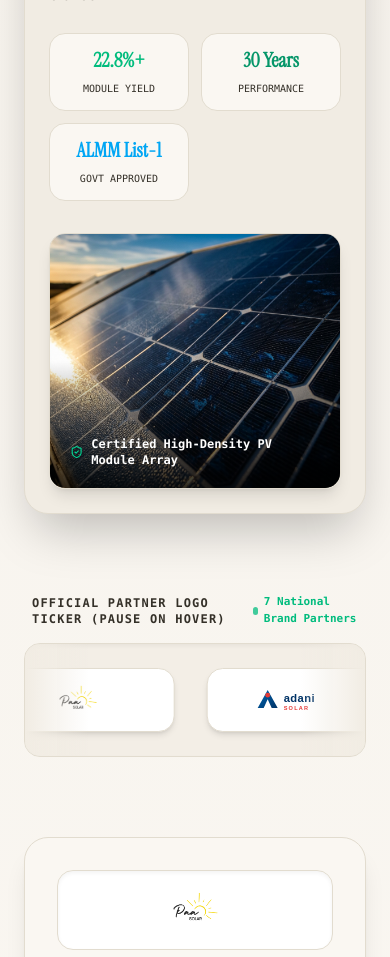
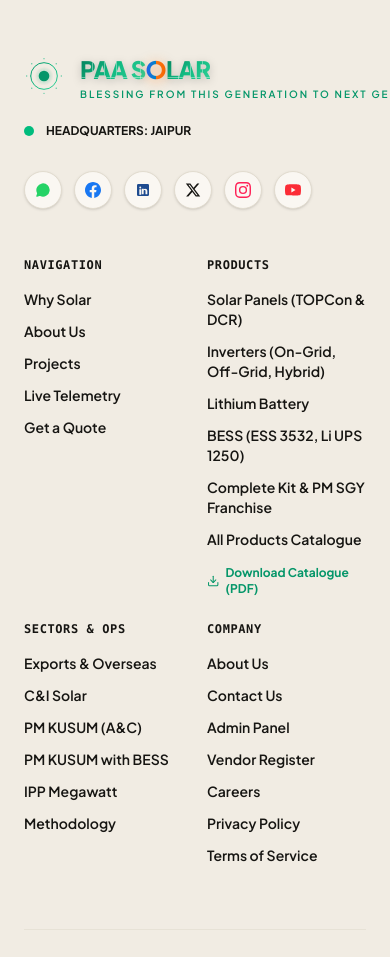
Before and after one commit to anshulbhrdwaj/PaaSolar, a Next.js app: page /en/products/battery in a window 390 px wide. Shown: the part 5680-6637 px from the top of the page. Built offline with nearby package versions, Linux system fonts and the light colour scheme.

Commit message:
refactor: remove hardware feature banner and redundant brand details from PartnerLogosSection

```diff
--- a/src/components/sections/PartnerLogosSection.tsx
+++ b/src/components/sections/PartnerLogosSection.tsx
@@ -2,85 +2,63 @@
 
 import React from 'react';
 import Image from 'next/image';
-import { Award, CheckCircle2, SunMedium, ShieldCheck } from 'lucide-react';
+import { Award } from 'lucide-react';
 
 interface PartnerBrand {
   name: string;
   logoUrl: string;
   tagline: string;
   badge: string;
-  accent: string;
-  description: string;
 }
 
 export const partnerBrands: PartnerBrand[] = [
-  {
-    name: 'PAA SOLAR',
-    logoUrl: '/Paa.png',
-    tagline: 'Flagship Hardware & BESS Storage',
-    badge: 'DIRECT DISTRIBUTOR',
-    accent: 'border-amber-500/40 text-amber-500 bg-amber-500/10',
-    description: 'N-Type TOPCon panels, smart string inverters, LiFePO4 battery banks, and containerized BESS 3532 storage.',
-  },
   {
     name: 'ADANI SOLAR',
     logoUrl: '/partner-logos/adani-solar.svg',
     tagline: 'Tier-1 High-Efficiency Modules',
     badge: 'ALMM LIST-1 APPROVED',
-    accent: 'border-blue-500/40 text-blue-500 bg-blue-500/10',
-    description: 'Shine Series N-Type TOPCon & Mono PERC solar modules for utility power plants and commercial rooftops.',
   },
   {
     name: 'WAAREE (VARI)',
     logoUrl: '/partner-logos/waaree-solar.svg',
     tagline: 'India’s Largest Solar Manufacturer',
     badge: 'MNRE COMPLIANT DCR',
-    accent: 'border-emerald-500/40 text-emerald-500 bg-emerald-500/10',
-    description: 'DCR & Non-DCR solar PV modules engineered for PM Surya Ghar Yojana subsidies and enterprise IPP projects.',
   },
   {
     name: 'VIKRAM SOLAR',
     logoUrl: '/partner-logos/vikram-solar.svg',
     tagline: 'High-Yield Photovoltaic Modules',
     badge: 'TIER-1 BRAND',
-    accent: 'border-purple-500/40 text-purple-500 bg-purple-500/10',
-    description: 'Hypersol & Somera bifacial glass-glass solar panels with 30-year linear performance warranty.',
   },
   {
     name: 'LOOM SOLAR',
     logoUrl: '/partner-logos/loom-solar.svg',
     tagline: 'Premium Residential & Commercial Kits',
     badge: 'INNOVATION LEADER',
-    accent: 'border-orange-500/40 text-orange-500 bg-orange-500/10',
-    description: 'High-efficiency Shark series bifacial panels and plug-and-play complete solar kit packages.',
   },
   {
     name: 'SAATTVIK SOLAR',
     logoUrl: '/partner-logos/saattvik-solar.svg',
     tagline: 'High-Wattage Solar PV Modules',
     badge: 'GOVT APPROVED DCR',
-    accent: 'border-sky-500/40 text-sky-500 bg-sky-500/10',
-    description: 'Monofacial and bifacial TOPCon modules optimized for high ambient temperature resilience across India.',
   },
   {
     name: 'INA SOLAR',
     logoUrl: '/partner-logos/ina-solar.svg',
     tagline: 'Insolation Energy Limited',
     badge: 'BSE LISTED MANUFACTURER',
-    accent: 'border-rose-500/40 text-rose-500 bg-rose-500/10',
-    description: 'BIS & ALMM certified high-output solar modules and solar power conditioning units for PM SGY dealers.',
   },
 ];
 
 export function PartnerLogosSection() {
-  const marqueeList = [...partnerBrands, ...partnerBrands, ...partnerBrands];
+  const marqueeList = [...partnerBrands, ...partnerBrands, ...partnerBrands, ...partnerBrands];
 
   return (
-    <section className="py-24 bg-gradient-to-b from-bg-secondary/40 via-bg-primary to-bg-secondary/30 border-t border-line relative overflow-hidden">
+    <section className="py-20 bg-gradient-to-b from-bg-secondary/40 via-bg-primary to-bg-secondary/30 border-t border-line relative overflow-hidden">
       {/* Ambient Radial Glow */}
-      <div className="absolute top-1/2 left-1/2 -translate-x-1/2 -translate-y-1/2 w-[900px] h-[550px] bg-emerald-500/5 rounded-full blur-3xl pointer-events-none" />
+      <div className="absolute top-1/2 left-1/2 -translate-x-1/2 -translate-y-1/2 w-[900px] h-[400px] bg-emerald-500/5 rounded-full blur-3xl pointer-events-none" />
 
-      <div className="max-w-7xl mx-auto px-6 relative z-10 space-y-16">
+      <div className="max-w-7xl mx-auto px-6 relative z-10 space-y-12">
         {/* Section Header */}
         <div className="text-center max-w-3xl mx-auto space-y-3">
           <div className="inline-flex items-center gap-2 px-3.5 py-1.5 rounded-full border border-emerald-500/30 bg-emerald-500/10 text-emerald-500 text-xs font-mono font-bold uppercase tracking-wider">
@@ -95,75 +73,30 @@
           </p>
         </div>
 
-        {/* Featured Solar Panel Hardware Banner Showcase */}
-        <div className="rounded-3xl bg-bg-secondary border border-line p-6 sm:p-8 shadow-2xl overflow-hidden grid grid-cols-1 lg:grid-cols-12 gap-8 items-center relative group">
-          <div className="lg:col-span-7 space-y-5">
-            <div className="inline-flex items-center gap-2 px-3 py-1 rounded-full bg-accent-solar/10 border border-accent-solar/30 text-accent-solar font-mono text-xs font-bold">
-              <SunMedium className="w-4 h-4" />
-              <span>N-TYPE TOPCON & ALMM DCR MODULES</span>
-            </div>
-            <h3 className="font-serif text-3xl sm:text-4xl font-bold text-text-primary">
-              High-Yield Bifacial Solar Modules & Supply Chain
-            </h3>
-            <p className="text-text-secondary text-sm leading-relaxed font-medium">
-              Equipped with 22.8%+ peak cell efficiency, dual-glass anti-PID degradation shields, and 30-year linear power performance guarantees across all authorized partner brands.
-            </p>
-            <div className="grid grid-cols-2 sm:grid-cols-3 gap-3 pt-2">
-              <div className="p-3 rounded-2xl bg-bg-primary border border-line text-center">
-                <span className="block font-serif text-xl font-bold text-emerald-500">22.8%+</span>
-                <span className="text-[10px] font-mono text-text-secondary uppercase">Module Yield</span>
-              </div>
-              <div className="p-3 rounded-2xl bg-bg-primary border border-line text-center">
-                <span className="block font-serif text-xl font-bold text-accent-solar">30 Years</span>
-                <span className="text-[10px] font-mono text-text-secondary uppercase">Performance</span>
-              </div>
-              <div className="p-3 rounded-2xl bg-bg-primary border border-line text-center">
-                <span className="block font-serif text-xl font-bold text-sky-500">ALMM List-1</span>
-                <span className="text-[10px] font-mono text-text-secondary uppercase">Govt Approved</span>
-              </div>
-            </div>
-          </div>
-
-          <div className="lg:col-span-5 relative h-64 sm:h-72 rounded-2xl overflow-hidden border border-line shadow-lg">
-            <Image
-              src="/solar-topcon-banner.png"
-              alt="Tier-1 High Efficiency TOPCon Solar Panels"
-              fill
-              className="object-cover group-hover:scale-105 transition-transform duration-700"
-            />
-            <div className="absolute inset-0 bg-gradient-to-t from-black/80 via-transparent to-transparent flex items-end p-5">
-              <div className="flex items-center gap-2 text-white text-xs font-bold font-mono">
-                <ShieldCheck className="w-4 h-4 text-emerald-400" />
-                <span>Certified High-Density PV Module Array</span>
-              </div>
-            </div>
-          </div>
-        </div>
-
         {/* Animated Auto-Scrolling Partner Logos Ticker */}
-        <div className="space-y-4 pt-4">
+        <div className="space-y-4">
           <div className="flex items-center justify-between px-2">
             <span className="text-xs font-mono font-bold uppercase tracking-widest text-text-secondary">
-              OFFICIAL PARTNER LOGO TICKER (PAUSE ON HOVER)
+              OFFICIAL PARTNER LOGOS (PAUSE ON HOVER)
             </span>
             <span className="text-[11px] font-mono text-emerald-500 font-semibold flex items-center gap-1.5">
               <span className="w-2 h-2 rounded-full bg-emerald-500 animate-pulse" />
-              <span>7 National Brand Partners</span>
+              <span>6 Tier-1 Brand Partners</span>
             </span>
           </div>
 
-          <div className="relative overflow-hidden rounded-2xl bg-bg-secondary/70 border border-line py-6 shadow-inner">
+          <div className="relative overflow-hidden rounded-3xl bg-bg-secondary/80 border border-line py-8 shadow-xl">
             {/* Fade Gradient Mask Overlays */}
-            <div className="absolute left-0 top-0 bottom-0 w-16 bg-gradient-to-r from-bg-secondary to-transparent z-20 pointer-events-none" />
-            <div className="absolute right-0 top-0 bottom-0 w-16 bg-gradient-to-l from-bg-secondary to-transparent z-20 pointer-events-none" />
+            <div className="absolute left-0 top-0 bottom-0 w-24 bg-gradient-to-r from-bg-secondary to-transparent z-20 pointer-events-none" />
+            <div className="absolute right-0 top-0 bottom-0 w-24 bg-gradient-to-l from-bg-secondary to-transparent z-20 pointer-events-none" />
 
             <div className="flex items-center gap-8 animate-marquee whitespace-nowrap">
               {marqueeList.map((brand, idx) => (
                 <div
                   key={idx}
-                  className="inline-flex items-center justify-center h-16 px-6 py-3 rounded-2xl bg-white border border-line shadow-md hover:shadow-xl hover:scale-105 transition-all duration-300 group cursor-pointer shrink-0"
+                  className="inline-flex items-center justify-center h-20 px-8 py-4 rounded-2xl bg-white border border-line shadow-md hover:shadow-2xl hover:scale-105 transition-all duration-300 group cursor-pointer shrink-0"
                 >
-                  <div className="relative w-36 h-10 flex items-center justify-center">
+                  <div className="relative w-44 h-12 flex items-center justify-center">
                     <Image
                       src={brand.logoUrl}
                       alt={`${brand.name} Official Logo`}
@@ -176,56 +109,6 @@
             </div>
           </div>
         </div>
-
-        {/* Partner Brand Cards with Official Logo Banner */}
-        <div className="grid grid-cols-1 md:grid-cols-2 lg:grid-cols-3 gap-6 pt-4">
-          {partnerBrands.map((brand, i) => (
-            <div
-              key={i}
-              className="group rounded-3xl p-8 bg-bg-primary border border-line hover:border-emerald-500/60 transition-all duration-500 shadow-xl flex flex-col justify-between hover:-translate-y-1 relative overflow-hidden"
-            >
-              <div className="space-y-5 relative z-10">
-                {/* Official Brand Logo Box */}
-                <div className="p-4 rounded-2xl bg-white border border-line flex items-center justify-center h-20 shadow-inner group-hover:scale-105 transition-transform duration-300">
-                  <div className="relative w-44 h-12">
-                    <Image
-                      src={brand.logoUrl}
-                      alt={`${brand.name} Official Brand Logo`}
-                      fill
-                      className="object-contain"
-                    />
-                  </div>
-                </div>
-
-                <div>
-                  <div className="flex items-center justify-between mb-2">
-                    <h3 className="font-serif text-2xl font-bold text-text-primary group-hover:text-emerald-500 transition-colors">
-                      {brand.name}
-                    </h3>
-                  </div>
-                  <p className="text-xs font-mono text-accent-solar font-semibold">
-                    {brand.tagline}
-                  </p>
-                </div>
-
-                <div className="inline-block">
-                  <span className={`text-[10px] font-mono font-bold uppercase tracking-widest px-3 py-1 rounded-full border ${brand.accent}`}>
-                    {brand.badge}
-                  </span>
-                </div>
-
-                <p className="text-text-secondary text-xs leading-relaxed font-medium">
-                  {brand.description}
-                </p>
-              </div>
-
-              <div className="pt-6 mt-6 border-t border-line/60 flex items-center gap-2 text-xs font-semibold text-text-primary relative z-10">
-                <CheckCircle2 className="w-4 h-4 text-emerald-500 shrink-0" />
-                <span>Authorized Supply & Dealer Network</span>
-              </div>
-            </div>
-          ))}
-        </div>
       </div>
     </section>
   );
```
